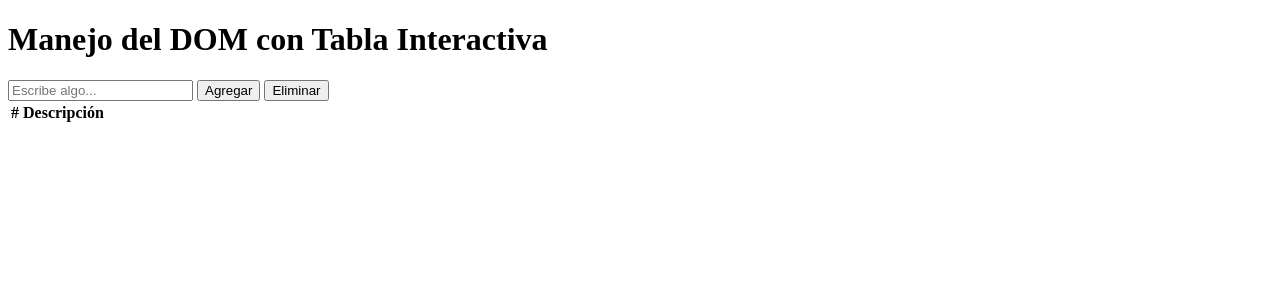
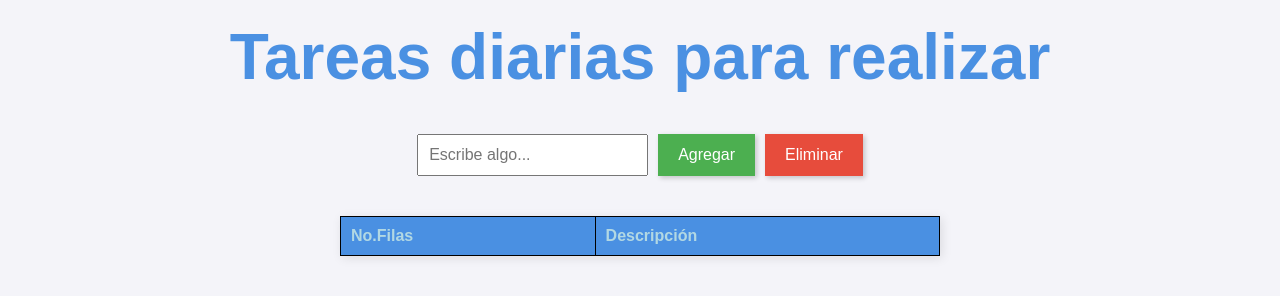
Before and after one commit to Juanjohernandez10/quiz-y-taller-final, a plain HTML site: page index.html in a window 1280 px wide. Drawn offline with Linux system fonts and the light colour scheme; files whose address does not match are found by name.

Commit message:
estableci el diseño basico en CSS

```diff
--- a/css/style.css
+++ b/css/style.css
@@ -0,0 +1,65 @@
+body {
+    font-family: Arial, sans-serif;
+    background-color: #f4f4f9;
+    color: #333;
+    margin: 0;
+    padding: 0;
+    display: flex;
+    flex-direction: column;
+    align-items: center;
+}
+h1 {
+    margin: 20px 0;
+    font-size:4em;
+    color: #4a90e2;
+}
+#controls {
+    display: flex;
+    gap: 10px;
+    margin: 20px 0;
+}
+input {
+    padding: 10px;
+    font-size: 1rem;
+
+}
+button {
+    padding: 10px 20px;
+    font-size: 1rem;
+    color: white;
+    border: none;
+    box-shadow: 2px 2px 5px rgba(0, 0, 0, 0.2);
+}
+#add-button {
+    background-color: #4caf50;
+}
+#delete-button {
+    background-color: #e74c3c;
+}
+table {
+    width: 80%;
+    max-width: 600px;
+    margin-top: 20px;
+    border-collapse: collapse;
+    box-shadow: 2px 2px 10px rgba(0, 0, 0, 0.1);
+    background-color: rgb(127, 194, 221);
+}
+th, td {
+    border: 1px solid #000000;
+    padding: 10px;
+    text-align: left;
+    cursor: pointer;
+}
+th {
+    background-color: #4a90e2;
+    color: rgb(178, 216, 227);
+}
+tr:nth-child(even) {
+    background-color: #f9f9f9;
+}
+tr:hover {
+    background-color: #e3f2fd;
+}
+.selected {
+    background-color: #4fff6c !important;
+}
--- a/index.html
+++ b/index.html
@@ -7,7 +7,7 @@
     <link rel="stylesheet" href="css//style.css">
 </head>
 <body>
-    <h1>Manejo del DOM con Tabla Interactiva</h1>
+    <h1> Tareas diarias para realizar </h1>
     <div id="controls">
         <input type="text" id="input" placeholder="Escribe algo..." />
         <button id="add-button">Agregar</button>
@@ -16,7 +16,7 @@
     <table id="table">
         <thead>
             <tr>
-                <th>#</th>
+                <th>No.Filas</th>
                 <th>Descripción</th>
             </tr>
         </thead>
```
